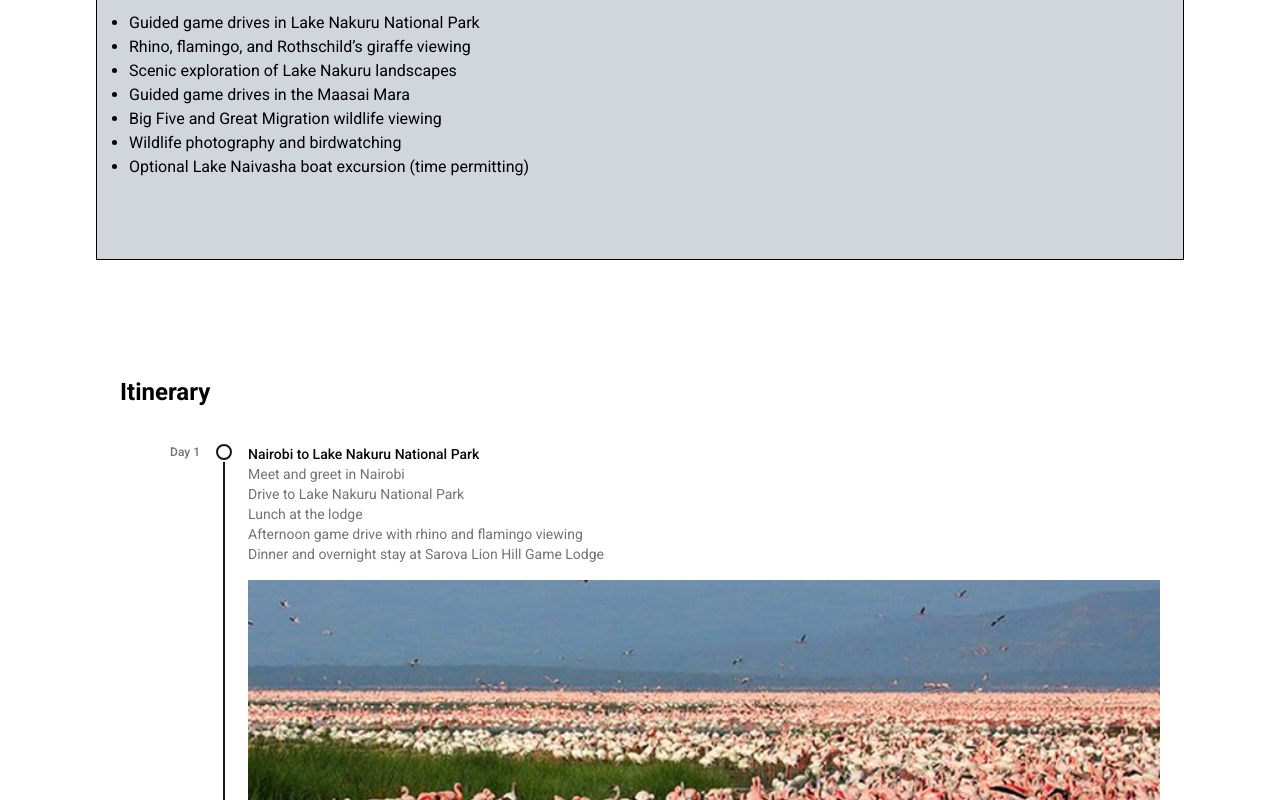
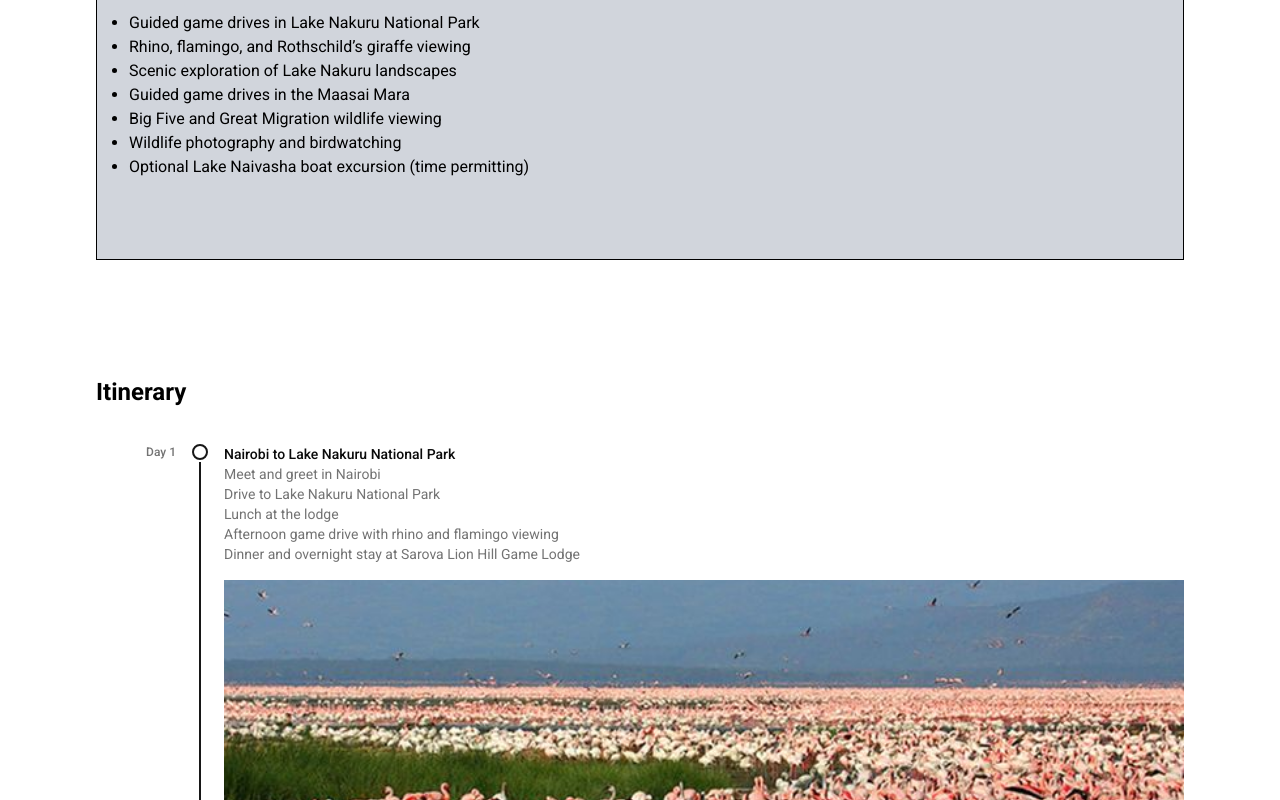
Before and after one commit to nedarctic/cedroapp, a Next.js app: page /tours/kenya_luxury_safari in a window 1280 px wide. Shown: the part 2413-3213 px from the top of the page. Built offline with nearby package versions, Linux system fonts and the light colour scheme.

Commit message:
expanded itinerary width

```diff
--- a/app/tours/[slug]/page.tsx
+++ b/app/tours/[slug]/page.tsx
@@ -141,7 +141,7 @@ export default async function Itinerary({ params }: { params: Promise<{ slug: st
             </div>
 
             {/* Itinerary Section */}
-            <section className="w-full max-w-7xl flex flex-col items-center bg-white pt-8 sm:pt-12 md:pt-16 pb-12 sm:pb-16 md:pb-24 px-4 sm:px-6">
+            <section className="w-full flex flex-col items-center bg-white pt-8 sm:pt-12 md:pt-16 pb-12 sm:pb-16 md:pb-24">
                 <div className="flex flex-col items-start w-full mb-4 sm:mb-6">
                     <h1 className="text-black text-xl sm:text-2xl font-bold my-3 self-start">Itinerary</h1>
                 </div>
```
